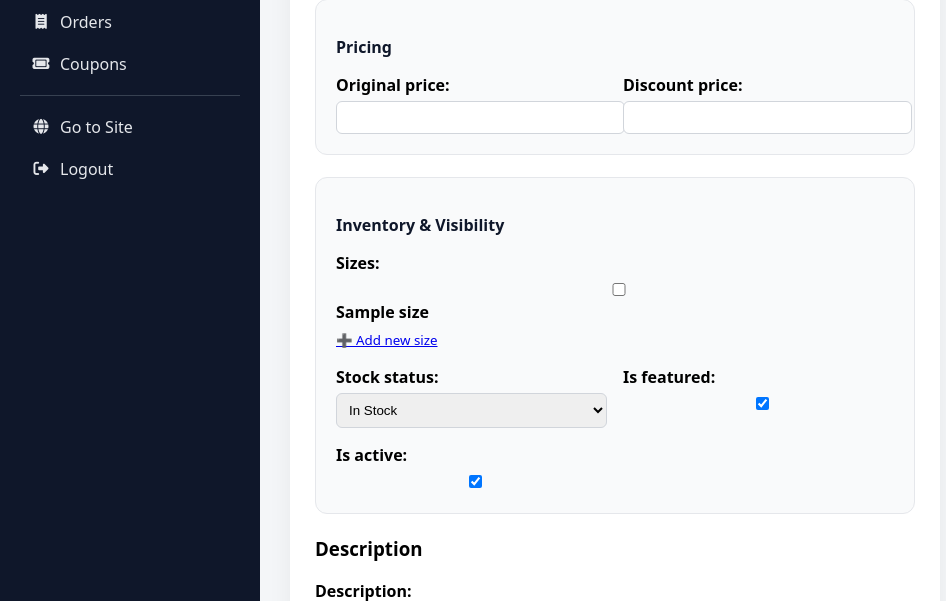
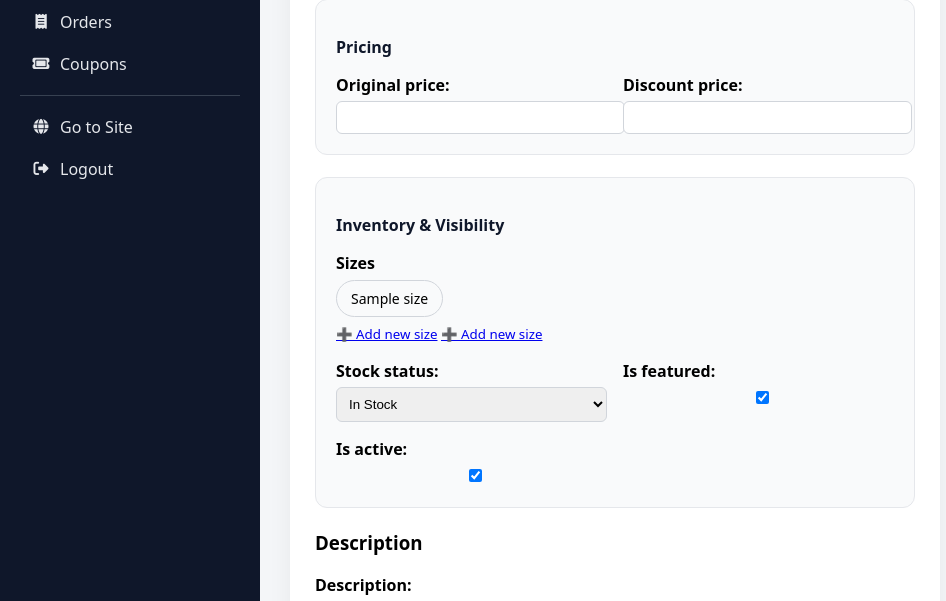
Before and after one commit to jicartji-dev/ecommerce, a Django app: page /cj-admin/products/add/ in a window 1280 px wide. Shown: the part 398-999 px from the top of the page, without its empty margins (0-946 px from the left). Run offline with Django 5.2, Linux system fonts and the light colour scheme; a user stored in the database is signed in; tables that the repository leaves empty hold one stand-in row (values such as "Sample post").

Commit message:
Update cj_product_form.html

```diff
--- a/cartjiapp/templates/cj_admin/products/cj_product_form.html
+++ b/cartjiapp/templates/cj_admin/products/cj_product_form.html
@@ -49,8 +49,21 @@
 
     <div class="cj-form-grid">
         <div class="full">
-            {{ product_form.sizes.label_tag }}
-            {{ product_form.sizes }}
+            <label>Sizes</label>
+
+<div class="cj-size-wrapper">
+    {% for checkbox in product_form.sizes %}
+        <label class="cj-size-pill">
+            {{ checkbox.tag }}
+            <span>{{ checkbox.choice_label }}</span>
+        </label>
+    {% endfor %}
+</div>
+
+<small>
+    <a href="{% url 'cj_size_add' %}" target="_blank">➕ Add new size</a>
+</small>
+
             <small>
                 <a href="{% url 'cj_size_add' %}" target="_blank">➕ Add new size</a>
             </small>
```
